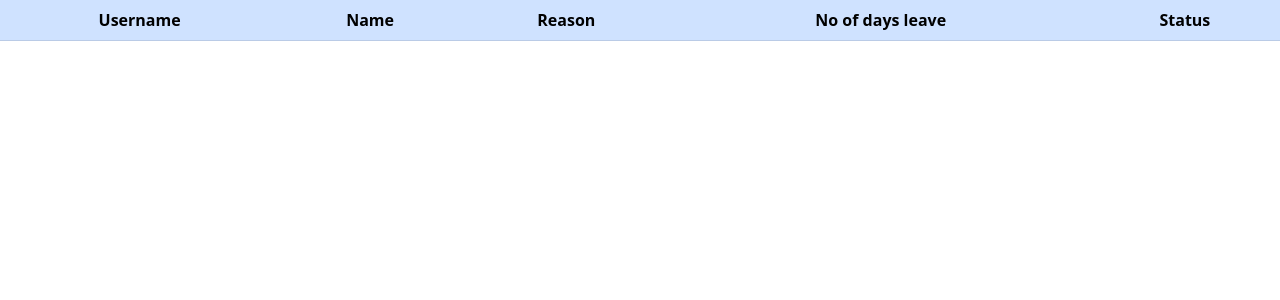
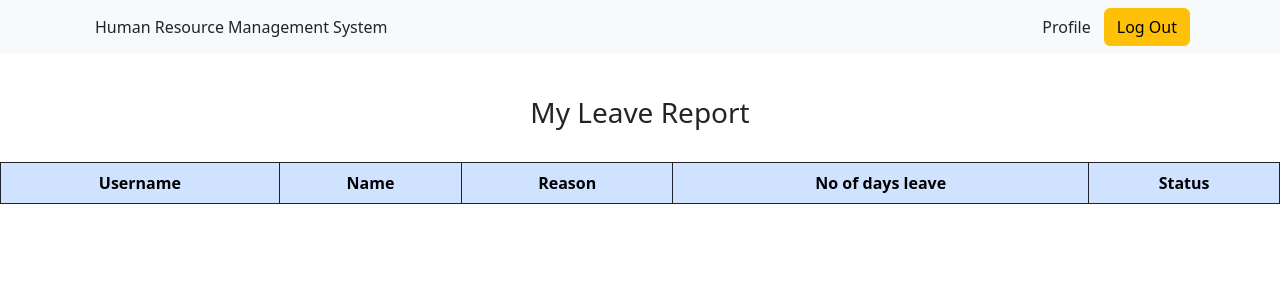
Before and after one commit to shuvo-99/470-project, a PHP site: page /employeeleavereport.php in a window 1280 px wide. Shown: the top 300 px of the page. Run offline with PHP 8.4, Linux system fonts and the light colour scheme; a user stored in the database is signed in; data comes from the database, SQL or seed files in the repository; lists and menus that the app fills with data are empty; some libraries are stand-ins or nearby versions.

Commit message:
Add files via upload

```diff
--- a/employeeleavereport.php
+++ b/employeeleavereport.php
@@ -22,15 +22,70 @@
       .func_btn{
         color: rgb(250, green, blue);
       }
+      .link-deco {
+        text-decoration: none;
+      }
     </style>
   </head>
 
+<body>
+  <!-- navbar -->
+  <nav class="navbar navbar-expand-lg navbar-light bg-light fixed-top">
+      <div class="container-fluid container">
+        <button
+          class="navbar-toggler"
+          type="button"
+          data-bs-toggle="collapse"
+          data-bs-target="#navbarScroll"
+          aria-controls="navbarScroll"
+          aria-expanded="false"
+          aria-label="Toggle navigation"
+        >
+          <span class="navbar-toggler-icon"></span>
+        </button>
+        <div>
+        <a href="employee.php" class="btn" role="button">Human Resource Management System</a>
+        </div>
+        <div
+          class="collapse navbar-collapse justify-content-end"
+          id="navbarScroll"
+        >
+          <ul
+            class="navbar-nav me-2 my-2 my-lg-0 navbar-nav-scroll"
+            style="--bs-scroll-height: 100px"
+          >
+            <!-- Profile button -->
+
+            <li class="nav-item nav-text">
+              <a href="employee.php" class="btn" role="button">Profile</a>
+            </li>
+            <!-- Logout button -->
+
+            <li class="nav-item">
+              <a href="logout.php" class="btn btn-warning" role="button"
+                >Log Out</a
+              >
+            </li>
+          </ul>
+        </div>
+      </div>
+    </nav>
 <?php
 $q=mysqli_query($db,"SELECT * FROM leave_request");
 
 $row=mysqli_fetch_assoc($q);
 ?>
-<table class="table table-striped table-primary" >
+<section class="container">
+  <div>
+  <br>
+      <br>
+      <br>
+      <br>
+      <h3 class="text-center">My Leave Report</h3>
+      <br>
+  </div>
+</section>
+<table class="table table-striped table-primary table-bordered border-dark" >
             <thead>
 
             <tr >
@@ -55,7 +110,15 @@ $row=mysqli_fetch_assoc($q);
 								while ($row= mysqli_fetch_assoc($res)){
 
 									echo "<tr><td>{$row["username"]}</td><td>{$row["emp_name"]}</td><td>{$row["reason"]}</td><td>{$row["no_of_days_requested"]}</td><td>{$row["status"]}</td></tr>";
+                   ?>
+                  <tr>
 
+                  <td class="text-center"><?php echo $row['username'] ?></td>
+                  <td class="text-center"><?php echo $row['emp_name'] ?></td>
+                  <td class="text-center"><?php echo $row['reason'] ?></td>
+                  <td class="text-center"><?php echo $row['no_of_days_reqested'] ?></td>
+                  <td class="text-center"><?php echo $row['status'] ?></td>
+                  </tr>  <?php
 								}
 
 								echo "</table>";
@@ -65,3 +128,5 @@ $row=mysqli_fetch_assoc($q);
 
           </tbody>
         </table>
+</body>
+</html>
```
